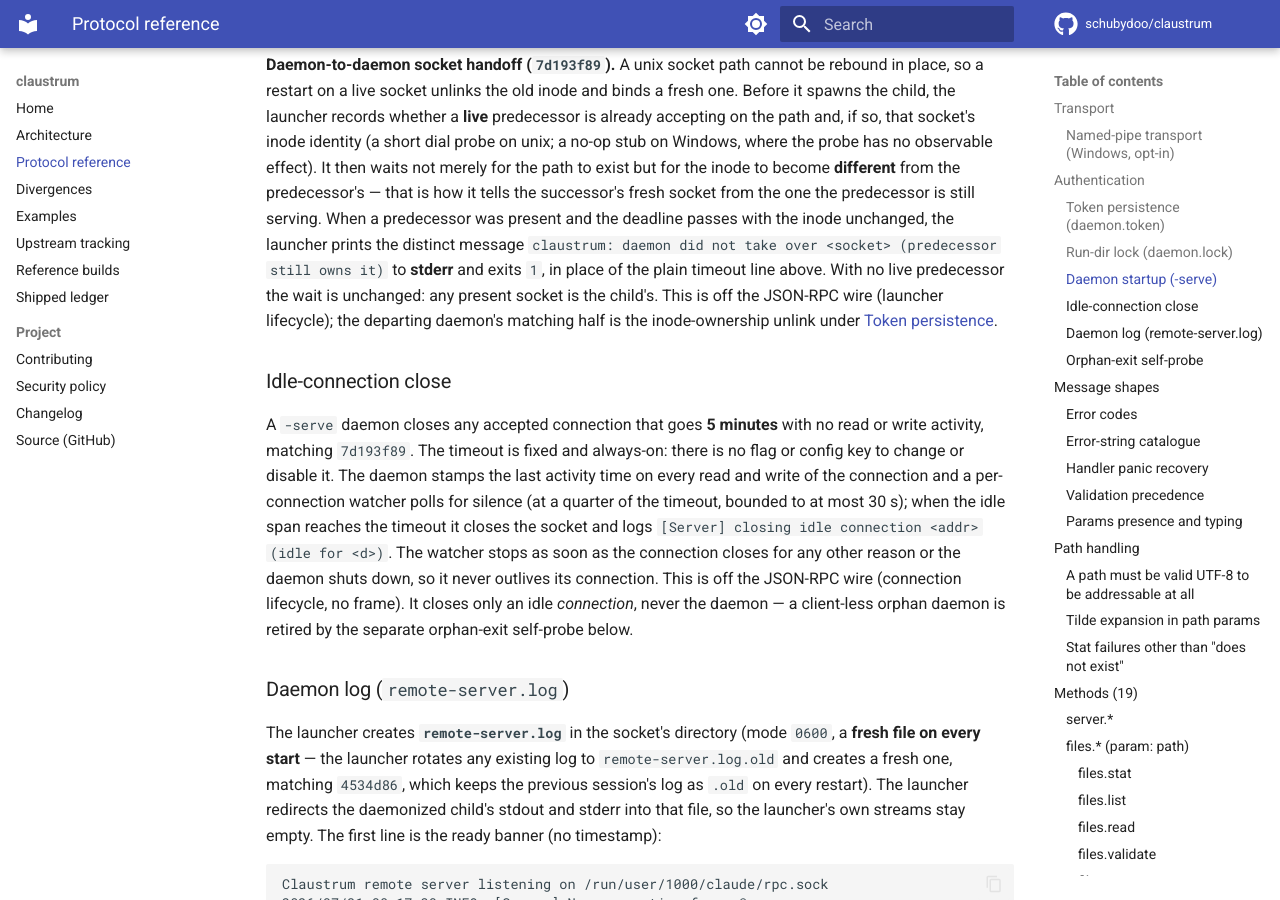
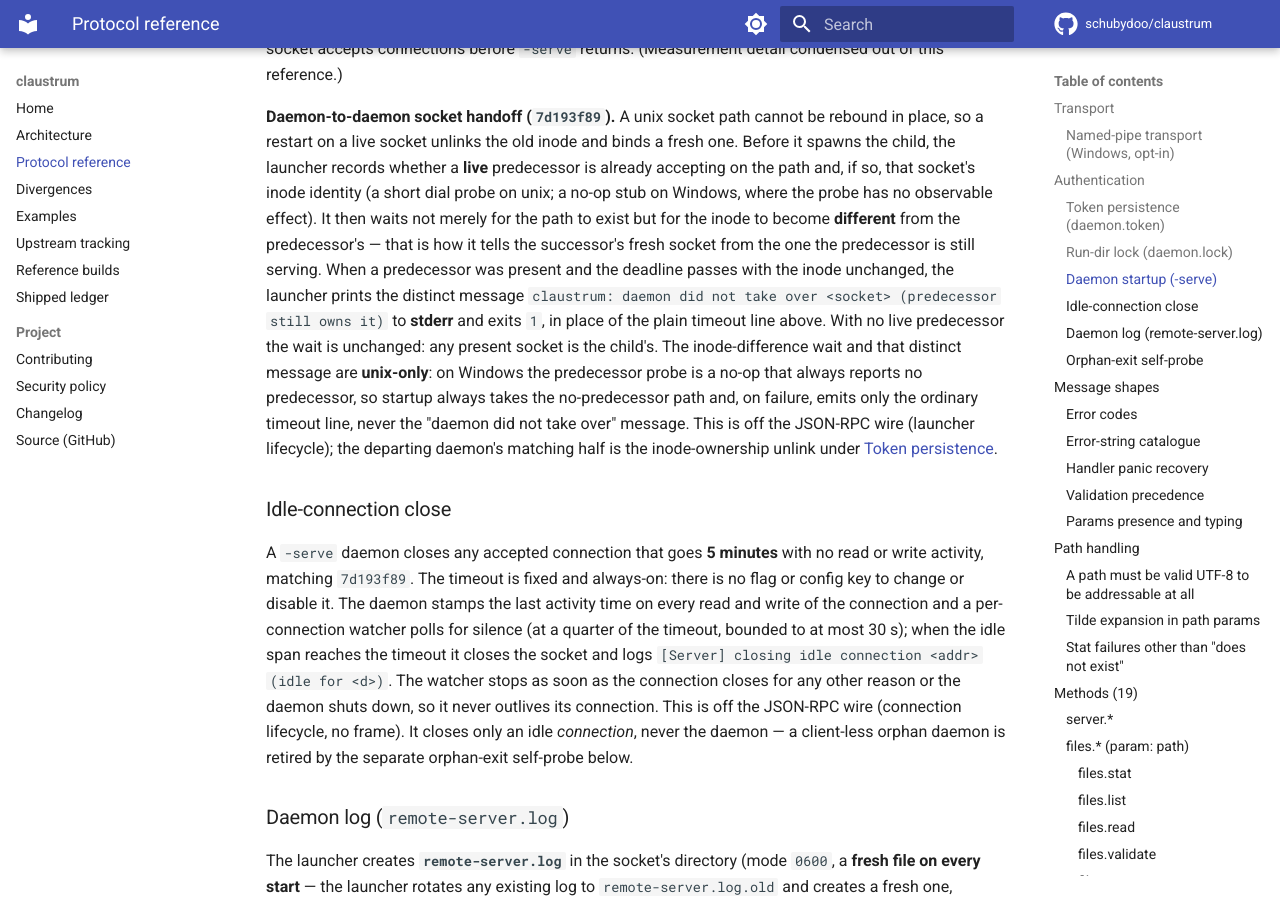
Before and after one commit to schubydoo/claustrum, an MkDocs documentation site: the page built from docs/PROTOCOL.md, in a window 1280 px wide and 900 px high, scrolled down 3751 px. Built offline with MkDocs 1.6.1 and Material for MkDocs 9.7.7, drawn with Linux system fonts in a browser that asks for light colours; comment, search, counter and statistics services are not loaded; some of the changed text lies outside the part shown.

Commit message:
docs(protocol): correct cleanup-fallback and Unix-only handoff (greptile #335)
- Token persistence: the no-identity fallback is not uniform. Only the socket falls
  back to a plain unlink (removeSocketIfOwned); a token or pipe pointer with no recorded
  identity is left in place (removePersistedToken / removePipeNameFileIfOwned return
  without removing). Reword the "same guard" sentence to say each removes only on an
  identity match, and the fallback differs.
- Daemon startup: the inode-difference wait and the "daemon did not take over" message
  are unix-only. On Windows livePredecessorIdent is a no-op stub (always no predecessor),
  so startup takes the no-predecessor path and can only emit the ordinary timeout. State
  that explicitly so Windows readers do not expect the distinct message.

Co-Authored-By: Claude Opus 4.8 (1M context) <noreply@anthropic.com>

```diff
--- a/docs/PROTOCOL.md
+++ b/docs/PROTOCOL.md
@@ -106,9 +106,11 @@ one it recorded at startup. If a restart's successor already rebound the socket
 republished `daemon.token` to a new inode, the departing predecessor leaves the file
 alone rather than deleting the successor's token out from under it and breaking the
 new daemon's reconnect auth. The socket file and, on Windows, the `rpc.pipe` pointer
-carry the **same** guard on the same graceful path (`removeSocketIfOwned` /
-`removePersistedToken` / `removePipeNameFileIfOwned`); a socket the daemon never
-bound, or a token/pipe it never wrote, falls back to the plain unlink. This is the
+carry the **same** identity guard on the same graceful path (`removeSocketIfOwned` /
+`removePersistedToken` / `removePipeNameFileIfOwned`): each removes its file only when the
+recorded identity still matches. They differ only in the no-identity fallback — a socket
+the daemon never recorded is removed with a plain unlink, while a token or pipe pointer
+with no recorded identity is left in place, not unlinked. This is the
 departing-daemon half of the daemon-to-daemon handoff — the launcher half is under
 [Daemon startup](#daemon-startup-serve). It is off the JSON-RPC wire.
 
@@ -173,7 +175,7 @@ predecessor was present and the deadline passes with the inode unchanged, the
 launcher prints the distinct message
 `claustrum: daemon did not take over <socket> (predecessor still owns it)` to
 **stderr** and exits `1`, in place of the plain timeout line above. With no live
-predecessor the wait is unchanged: any present socket is the child's. This is off
+predecessor the wait is unchanged: any present socket is the child's. The inode-difference wait and that distinct message are **unix-only**: on Windows the predecessor probe is a no-op that always reports no predecessor, so startup always takes the no-predecessor path and, on failure, emits only the ordinary timeout line, never the "daemon did not take over" message. This is off
 the JSON-RPC wire (launcher lifecycle); the departing daemon's matching half is the
 inode-ownership unlink under
 [Token persistence](#token-persistence-daemontoken).
```
